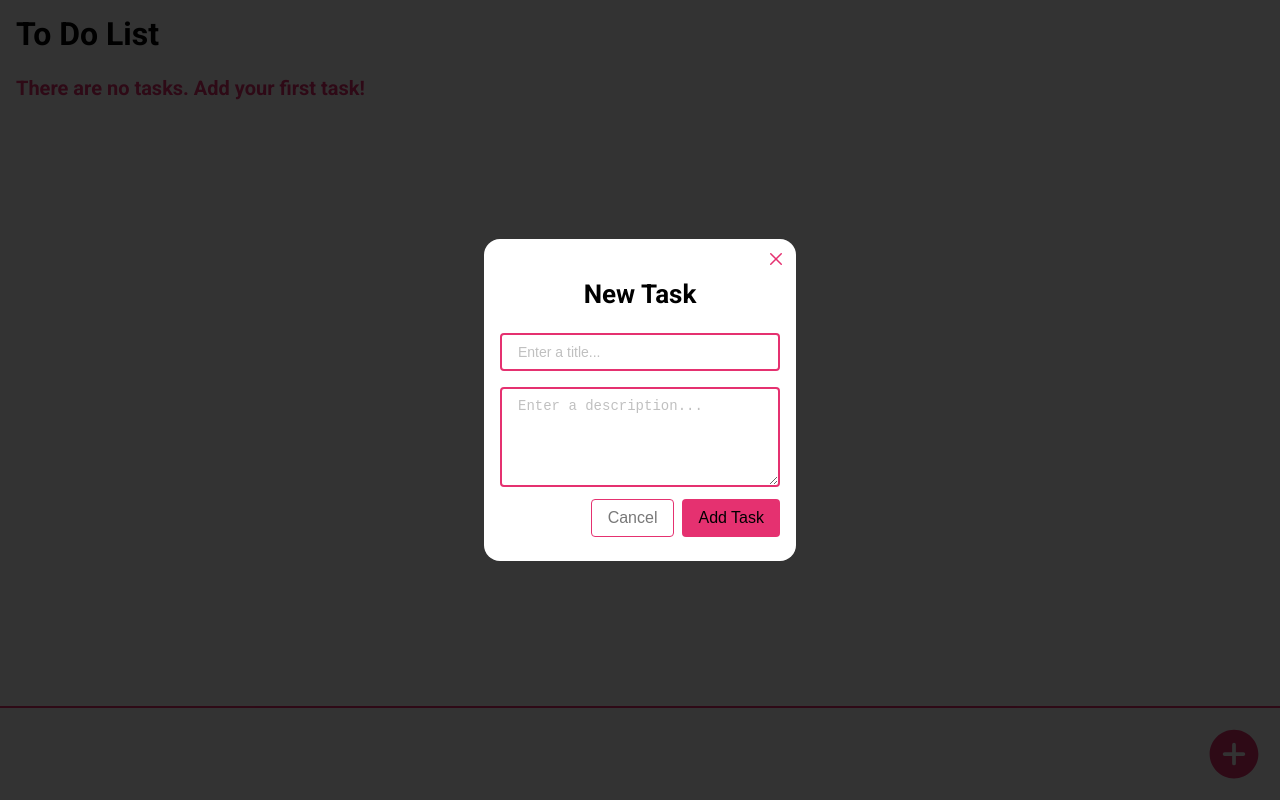
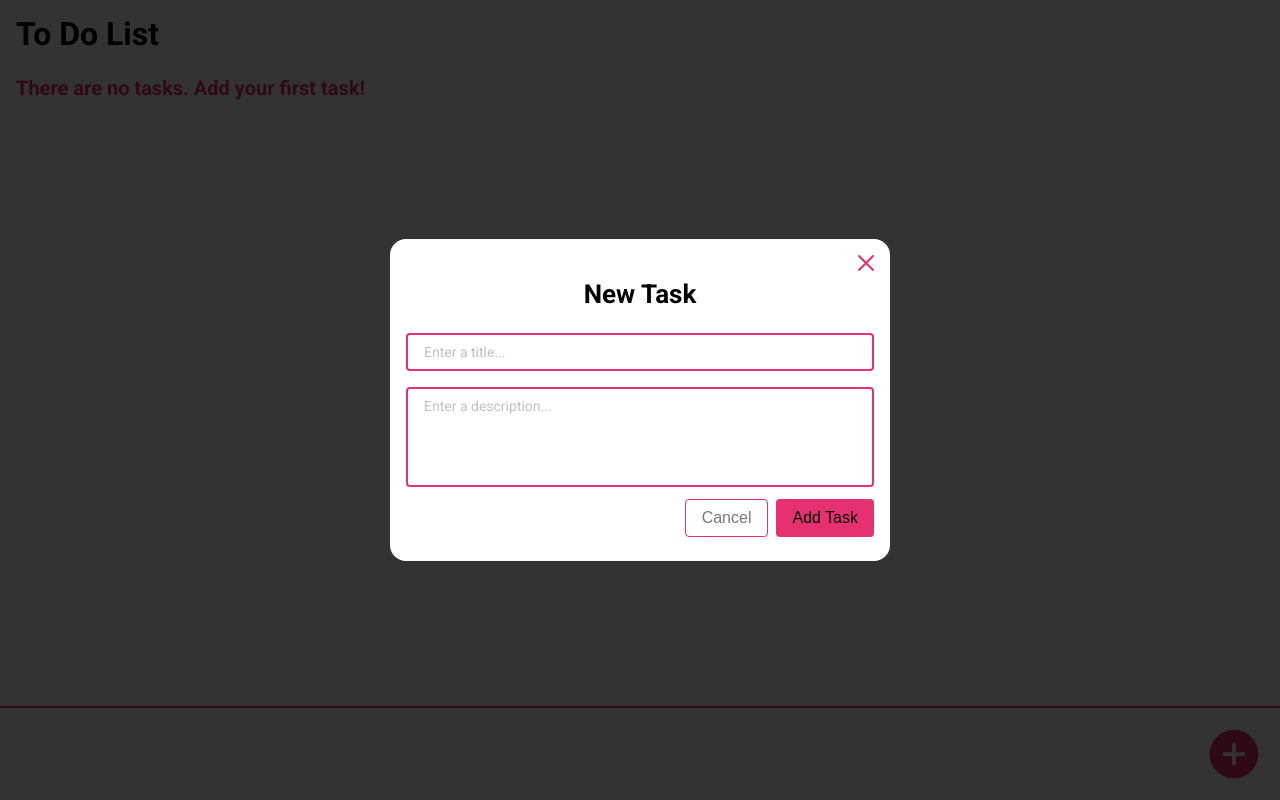
Before and after one commit to deyanfgsdev/to-do-list, a React (Vite) app: page / in a window 1280 px wide. Both pictures are taken after a click on the button 1234 px from the left and 754 px from the top of the page. Built offline with nearby package versions, Linux system fonts and the light colour scheme.

Commit message:
feat: add task modal style

```diff
--- a/src/components/AddTaskModal/AddTaskModal.jsx
+++ b/src/components/AddTaskModal/AddTaskModal.jsx
@@ -50,7 +50,7 @@ const AddTaskModal = ({ addTask, checkAddTaskShowModal }) => {
           {showTitleInputError && <p className='to-do-list--add-task-input-error'>Please enter a title</p>}
           <textarea name='description' placeholder='Enter a description...' className='to-do-list--form-field to-do-list--add-task-textarea' />
           <div className='to-do-list--add-task-form-actions'>
-            <button className='to-do-list--add-task-cancel-button'>Cancel</button>
+            <button className='to-do-list--add-task-cancel-button' onClick={handleCloseModalClick}>Cancel</button>
             <button type='submit' className='to-do-list--add-task-submit-button'>Add Task</button>
           </div>
         </form>
--- a/src/components/AddTaskModal/AddTaskModal.scss
+++ b/src/components/AddTaskModal/AddTaskModal.scss
@@ -1,6 +1,7 @@
 $pink_primary: #e53170;
 $grey_primary: #787878;
 $grey_secondary: #c0c0c0;
+$red_primary: #d63232;
 
 .to-do-list--add-task-modal {
   position: fixed;
@@ -16,8 +17,15 @@ $grey_secondary: #c0c0c0;
     position: relative;
     background-color: #fff;
     border-radius: 16px;
+    width: 100%;
     max-width: 280px;
     padding: 24px 16px;
+    @media (min-width: 375px) {
+      max-width: 320px;
+    }
+    @media (min-width: 768px) {
+      max-width: 500px;
+    }
     .to-do-list--add-task-close-button {
       position: absolute;
       top: 8px;
@@ -29,7 +37,7 @@ $grey_secondary: #c0c0c0;
       padding: 0;
       cursor: pointer;
       svg {
-        width: 24px;
+        width: 32px;
         height: auto;
       }
     }
@@ -57,6 +65,7 @@ $grey_secondary: #c0c0c0;
         outline: none;
         padding: 8px 16px;
         box-sizing: border-box;
+        font-family: 'Roboto', sans-serif;
         font-size: 14px;
         line-height: 18px;
         &::placeholder {
@@ -71,6 +80,14 @@ $grey_secondary: #c0c0c0;
       }
       .to-do-list--add-task-textarea {
         height: 100px;
+        resize: none;
+      }
+      .to-do-list--add-task-input-error {
+        color: $red_primary;
+        font-size: 12px;
+        line-height: 16px;
+        width: 100%;
+        margin: 8px 0;
       }
       .to-do-list--add-task-form-actions {
         display: flex;
--- a/src/index.scss
+++ b/src/index.scss
@@ -13,3 +13,9 @@ body {
   min-height: 100vh;
   margin: 0;
 }
+
+*,
+*::before,
+*::after {
+  box-sizing: border-box;
+}
```
